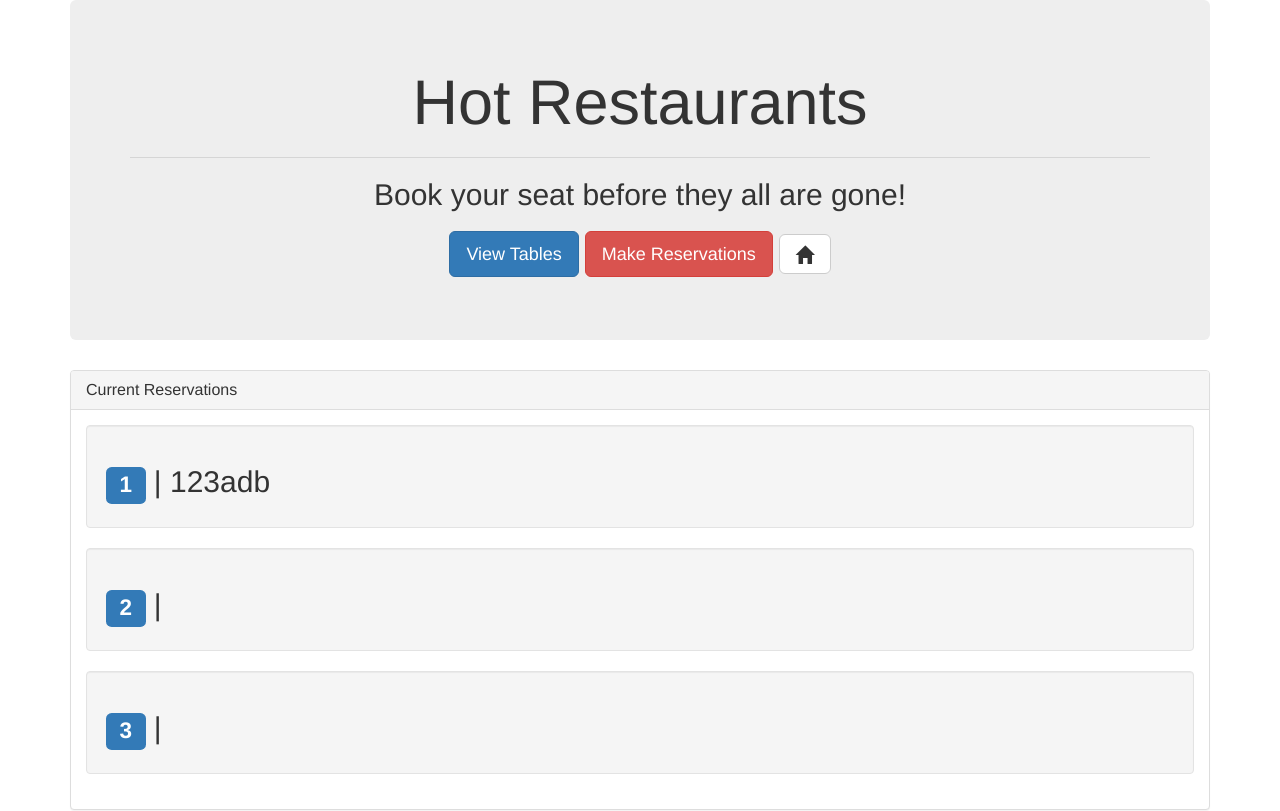
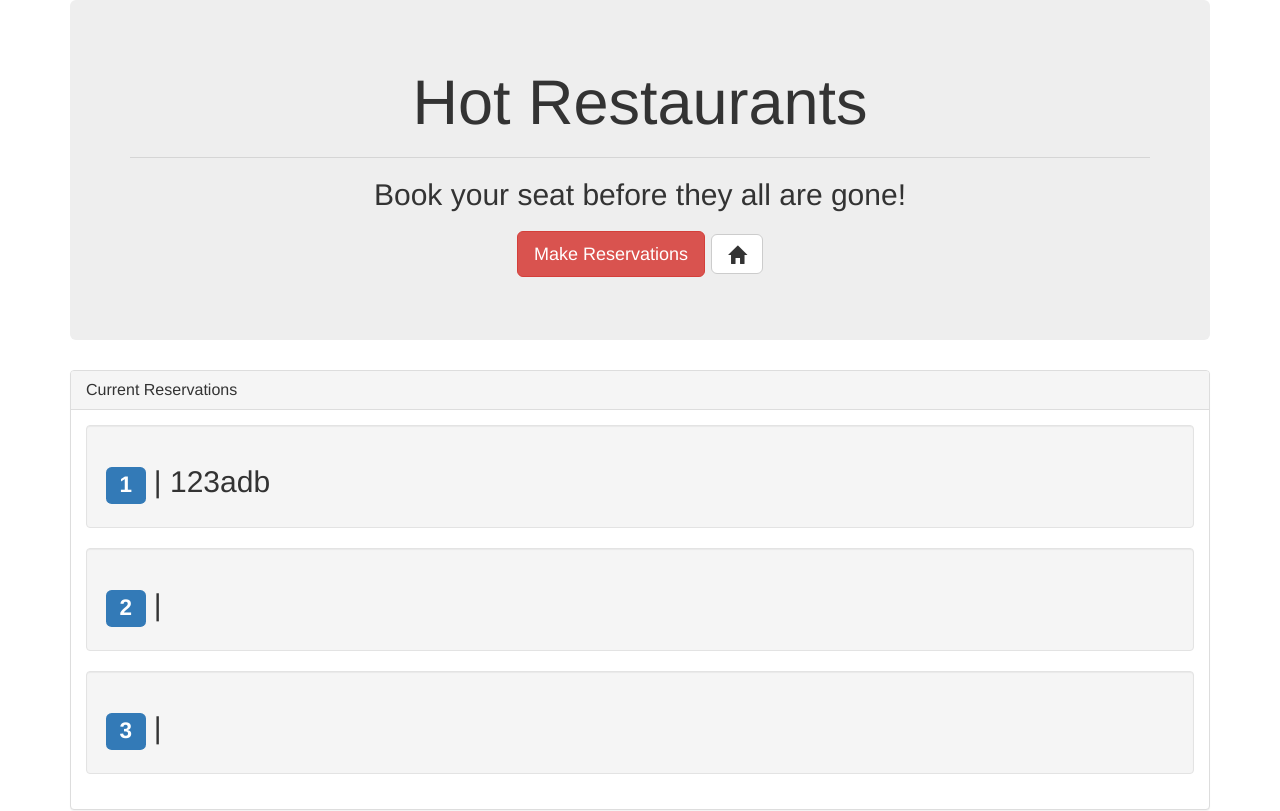
Before and after one commit to mgnking12/reservations, a website: page tables.html in a window 1280 px wide. Shown: the top 811 px of the page. Drawn offline with nearby package versions, Linux system fonts and the light colour scheme.

Commit message:
table button

```diff
--- a/tables.html
+++ b/tables.html
@@ -16,7 +16,6 @@
             <hr>
             <h2>Book your seat before they all are gone!<h2>
             <p>
-                <a href="/tables" class="btn btn-primary btn-lg">View Tables</a>
                 <a href="/reserve" class="btn btn-danger btn-lg">Make Reservations</a>
                 <a href="/">
 				<button type="button" class="btn btn-lg btn-default">
```
